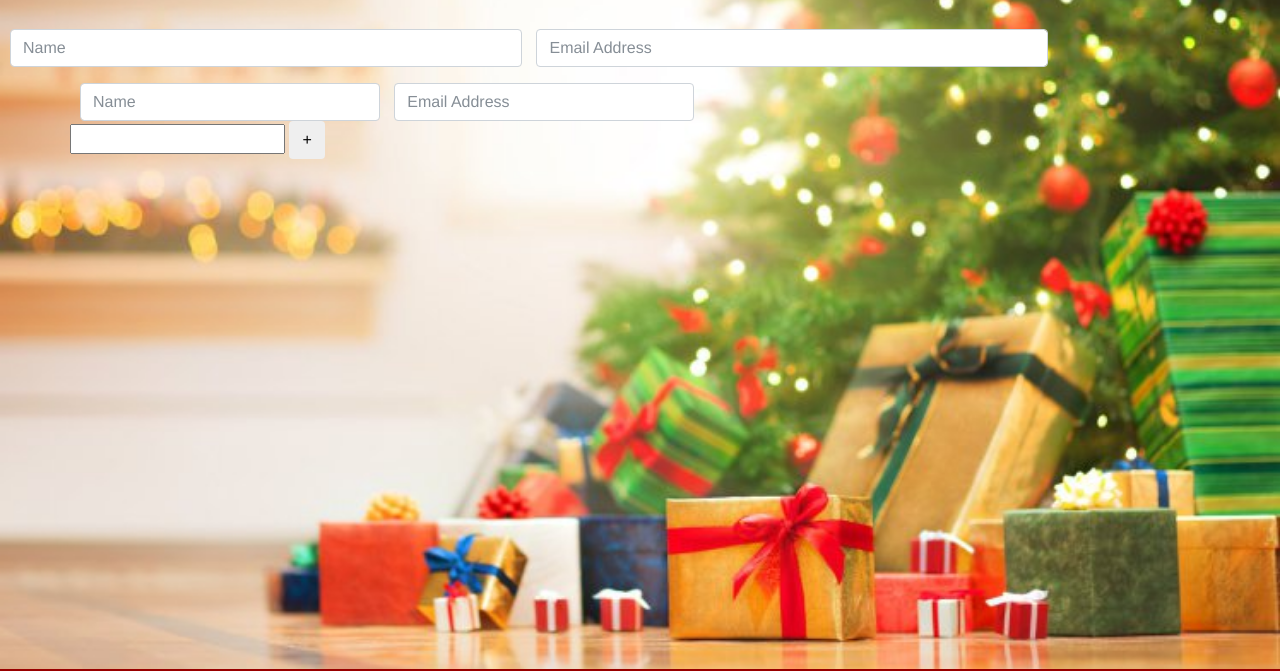
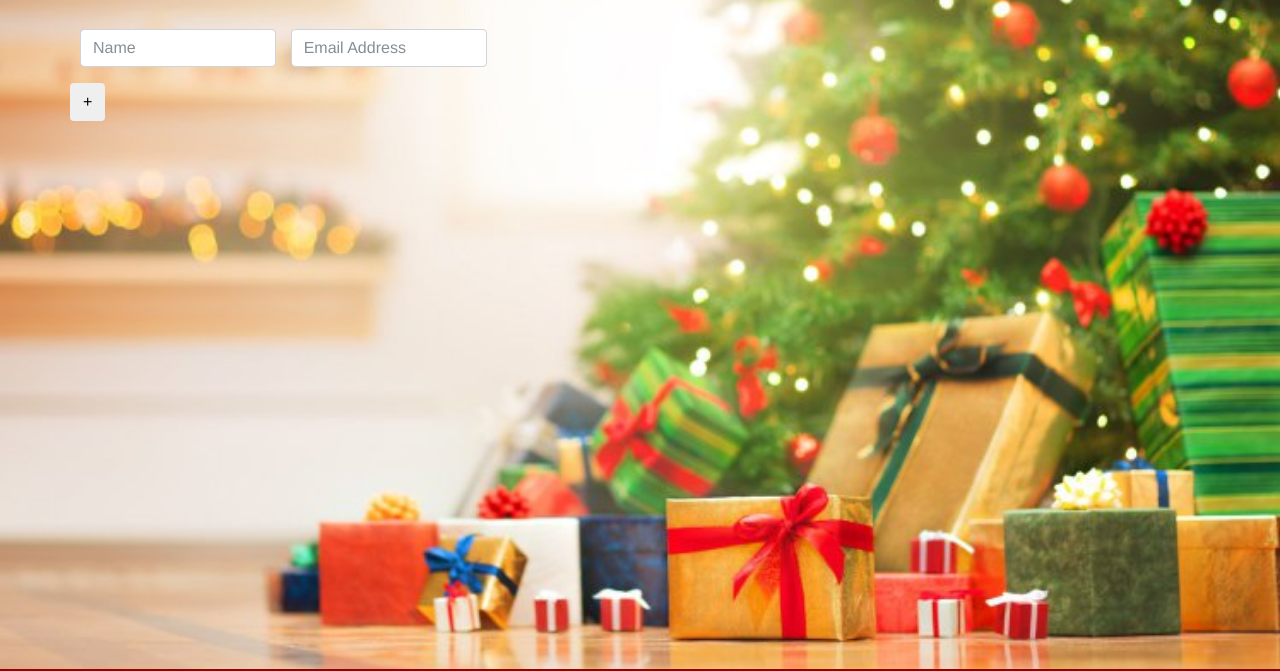
Before and after one commit to erinsussmann/UHacktry2, a plain HTML site: page secretsanta/src/main/webapp/index.html in a window 1280 px wide. Shown: the part 131-802 px from the top of the page. Drawn offline with Linux system fonts and the light colour scheme.

Commit message:
working button stuff

```diff
--- a/secretsanta/src/main/webapp/index.html
+++ b/secretsanta/src/main/webapp/index.html
@@ -54,14 +54,6 @@
         <h3>If there's no mulled wine you are doing it wrong.</h3>
         <br>
 <!-- adding a person button -->
-        <form name="sentMessage" id="contactForm" novalidate>
-          <div class="control-group" style="display: inline">
-            <div class="form-group floating-label-form-group controls">
-              <input class="form-control" id="name" type="text" placeholder="Name" required data-validation-required-message="Please enter your name.">
-              <input class="form-control" id="email" type="email" placeholder="Email Address" required data-validation-required-message="Please enter your email address.">
-              <p class="help-block text-danger"></p>
-            </div>
-          </div>
 
           <div class="container">
 	<div class="row">
@@ -72,15 +64,15 @@
 
                   <form name="sentMessage" id="contactForm" novalidate>
                     <div class="control-group" style="display: inline">
-                      <div class="form-group floating-label-form-group controls">
+                      <div id="field1" class="form-group floating-label-form-group controls">
                         <input class="form-control" id="name" type="text" placeholder="Name" required data-validation-required-message="Please enter your name.">
                         <input class="form-control" id="email" type="email" placeholder="Email Address" required data-validation-required-message="Please enter your email address.">
-                        <input   id="field1"   />
-                        <button id="b1" class="btn add-more" type="button">+</button>
+
+
                         <p class="help-block text-danger"></p>
 
-
                     </div>
+                    <button id="b1" class="btn add-more" type="button">+</button>
                     </div>
                 </form>
             </div>
--- a/secretsanta/src/main/webapp/js/stylish-portfolio.js
+++ b/secretsanta/src/main/webapp/js/stylish-portfolio.js
@@ -35,7 +35,10 @@
           var addto = "#field" + next;
           var addRemove = "#field" + (next);
           next = next + 1;
-          var newIn = '<input autocomplete="off" class="input form-control" id="field' + next + '" name="field' + next + '" type="text">';
+          //var newIn = '<input autocomplete="off" class="input form-control" id="field' + next + '" name="field' + next + '" type="text">';
+          var newIn = `<div id="field${next}" name="field${next}" class="form-group floating-label-form-group controls">
+            <input class="form-control" id="name" type="text" placeholder="Name" required data-validation-required-message="Please enter your name.">
+            <input class="form-control" id="email" type="email" placeholder="Email Address" required data-validation-required-message="Please enter your email address."></div>`
           var newInput = $(newIn);
           var removeBtn = '<button id="remove' + (next - 1) + '" class="btn btn-danger remove-me" >-</button></div><div id="field">';
           var removeButton = $(removeBtn);
```
